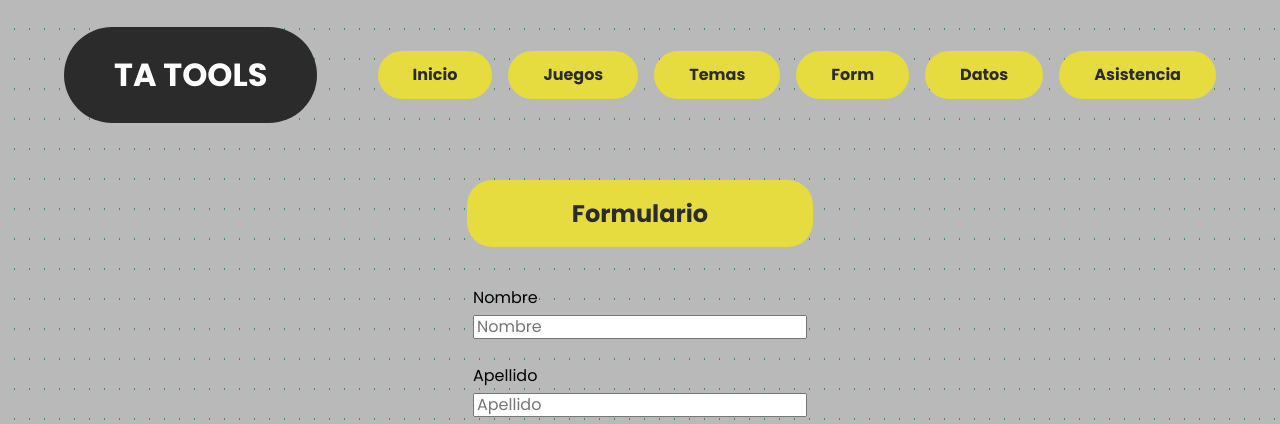
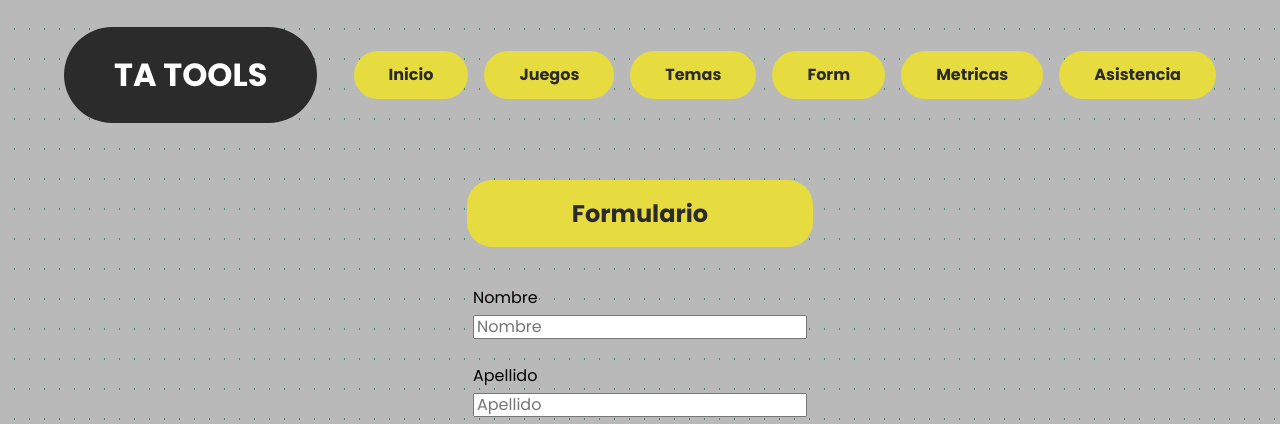
Before and after one commit to MelinaRG/ProyectoSUP7, a FastAPI app: page /form in a window 1280 px wide. Shown: the top 424 px of the page. Run offline with FastAPI, Linux system fonts and the light colour scheme; parts of the project's set-up code (start-up, migrations or seed data) failed here and were passed over.

Commit message:
metricas

```diff
--- a/app/main.py
+++ b/app/main.py
@@ -67,7 +67,7 @@ def login(data: OAuth2PasswordRequestForm = Depends()):
         expires=timedelta(hours=1)
     )
     if username == "sup@admin.com" and password == user['pw']:
-        resp = RedirectResponse(url="/registro",status_code=status.HTTP_302_FOUND)
+        resp = RedirectResponse(url="/c639cc268ab63632427e47d3818e",status_code=status.HTTP_302_FOUND)
     else:
         resp = RedirectResponse(url="/index",status_code=status.HTTP_302_FOUND)
     manager.set_cookie(resp,access_token)
@@ -103,7 +103,7 @@ async def temas(request: Request, user=Depends(manager)):
         "request": request
         })
 
-@app.get("/registro", response_class=HTMLResponse)
+@app.get("/c639cc268ab63632427e47d3818e", response_class=HTMLResponse)
 async def temas(request: Request, user=Depends(manager)):
     return templates.TemplateResponse("registro_usuarios.html",{
         "request": request
@@ -141,7 +141,7 @@ async def post_form (request: Request, user=Depends(manager)):
     cursor.execute('CALL batman (%s,%s,%s,%s,%s,%s,%s)',(lista[0],lista[1],lista[2],lista[3],lista[4],lista[5],lista[6]))
     conn.commit()
 
-    resp = RedirectResponse(url="/registro",status_code=status.HTTP_302_FOUND)
+    resp = RedirectResponse(url="/c639cc268ab63632427e47d3818e",status_code=status.HTTP_302_FOUND)
 
     cursor.close()
 
--- a/app/templates/asistencia.html
+++ b/app/templates/asistencia.html
@@ -28,7 +28,7 @@
 					<a href="/form" class="nav__links" id="boton__form">Form</a>
 				</li>
 				<li class="nav__items">
-					<a href="/datos" class="nav__links">Datos</a>
+					<a href="/datos" class="nav__links">Metricas</a>
 				</li>
 				<li class="nav__items">
 					<a href="/asistencia" class="nav__links">Asistencia</a>
--- a/app/templates/form.html
+++ b/app/templates/form.html
@@ -28,7 +28,7 @@
 					<a href="/form" class="nav__links" id="boton__form">Form</a>
 				</li>
 				<li class="nav__items">
-					<a href="/datos" class="nav__links">Datos</a>
+					<a href="/datos" class="nav__links">Metricas</a>
 				</li>
 				<li class="nav__items">
 					<a href="/asistencia" class="nav__links">Asistencia</a>
--- a/app/templates/index.html
+++ b/app/templates/index.html
@@ -28,7 +28,7 @@
 					<a href="/form" class="nav__links" id="boton__form">Form</a>
 				</li>
 				<li class="nav__items">
-					<a href="/datos" class="nav__links">Datos</a>
+					<a href="/datos" class="nav__links">Metricas</a>
 				</li>
 				<li class="nav__items">
 					<a href="/asistencia" class="nav__links">Asistencia</a>
--- a/app/templates/juegos.html
+++ b/app/templates/juegos.html
@@ -28,7 +28,7 @@
 					<a href="/form" class="nav__links" id="boton__form">Form</a>
 				</li>
 				<li class="nav__items">
-					<a href="/datos" class="nav__links">Datos</a>
+					<a href="/datos" class="nav__links">Metricas</a>
 				</li>
 				<li class="nav__items">
 					<a href="/asistencia" class="nav__links">Asistencia</a>
--- a/app/templates/login.html
+++ b/app/templates/login.html
@@ -21,7 +21,7 @@
 	<div class="form-registro">
 		<div class="form__registro__title__login"><h2 style="text-align: center;">Login</h2></div>
 		<form action="/auth" method="POST" id="form">
-			<p class="pregunta_form_registro">Mail <input id="username" type="text" name="username" placeholder="email@gmail.com" required></p>
+			<p class="pregunta_form_registro">Email <input id="username" type="text" name="username" placeholder="email@gmail.com" required></p>
 			<p class="pregunta_form_registro">Contraseña<input id="password" type="password" name="password" placeholder="********" required></p>
 			<input type="submit" name="submit" class="boton_form_login" value='Ingresar'>
 		</form>
--- a/app/templates/registro_usuarios.html
+++ b/app/templates/registro_usuarios.html
@@ -22,7 +22,7 @@
 		<form action="/registro_usuario" method="POST">
 			<p class="pregunta_form_registro">Nombre <input type="text" name="nombre" placeholder="Nombre" required=""></p>
 			<p class="pregunta_form_registro">Apellido <input type="text" name="apellido" placeholder="Apellido" required></p>
-			<p class="pregunta_form_registro">Mail <input type="email" name="email" placeholder="email@gmail.com" required></p>
+			<p class="pregunta_form_registro">Email <input type="email" name="email" placeholder="email@gmail.com" required></p>
 			<p class="pregunta_form_registro">Contraseña<input type="password" name="contrasenia" placeholder="********" required></p>
 			<p class="pregunta_form_registro">Carrera<select class= "input_select" name="carrera">
 				<option value="data">Data Science</option>
--- a/app/templates/temas.html
+++ b/app/templates/temas.html
@@ -27,7 +27,7 @@
 					<a href="/form" class="nav__links" id="boton__form">Form</a>
 				</li>
 				<li class="nav__items">
-					<a href="/datos" class="nav__links">Datos</a>
+					<a href="/datos" class="nav__links">Metricas</a>
 				</li>
 				<li class="nav__items">
 					<a href="/asistencia" class="nav__links">Asistencia</a>
```
